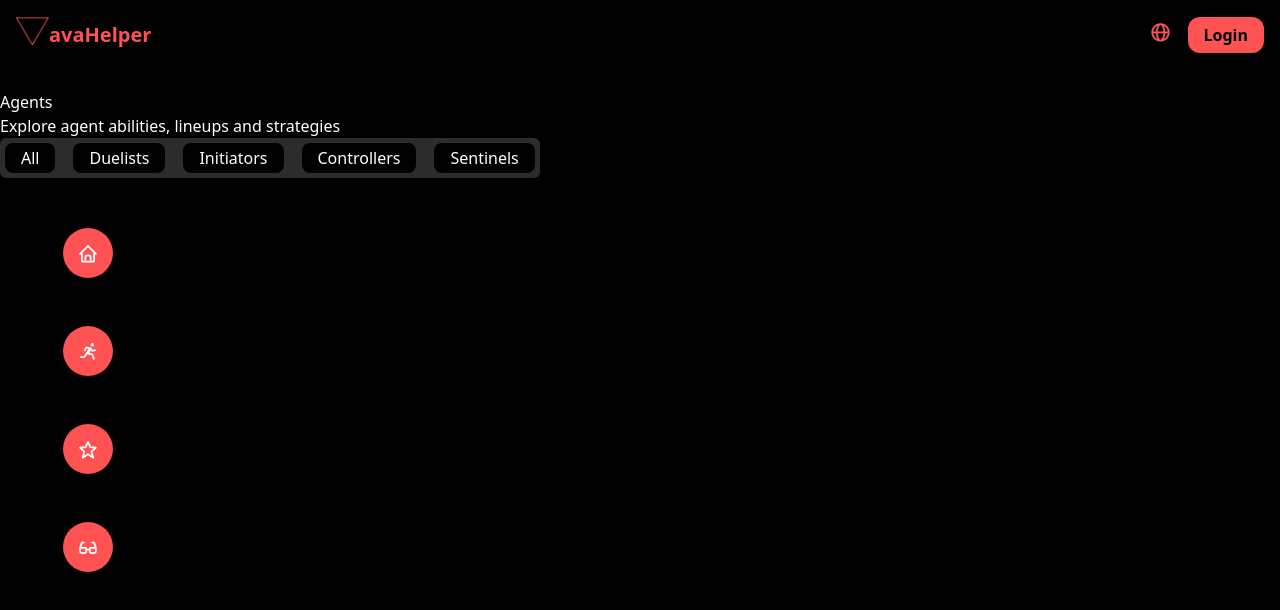
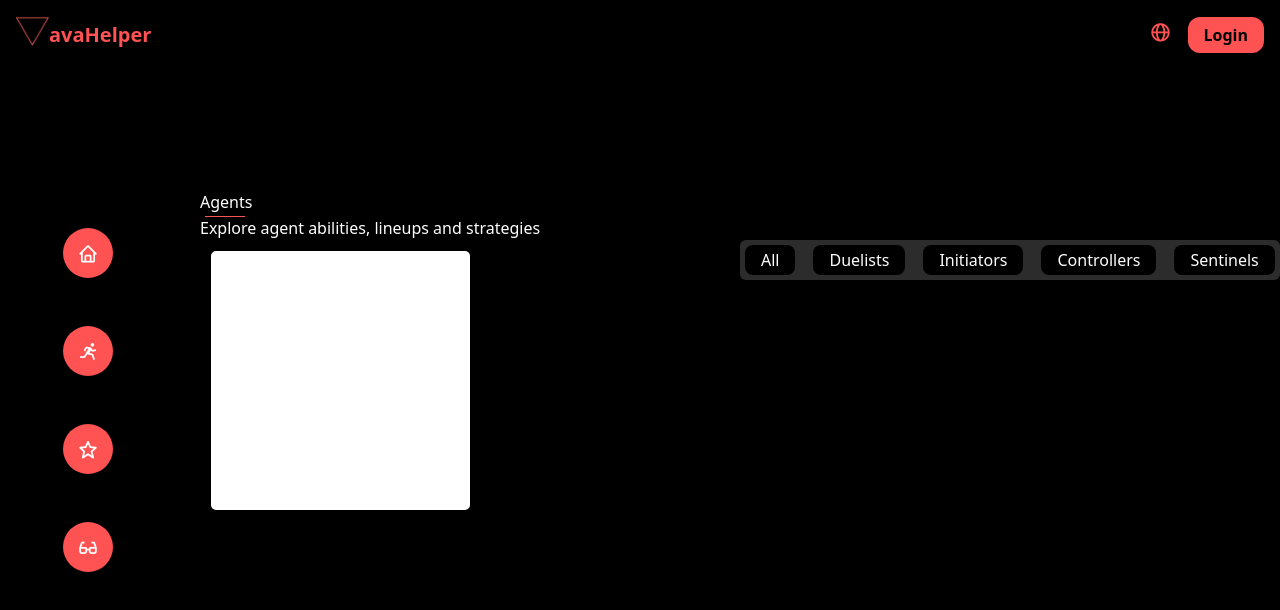
Before and after one commit to VavaHelper/Website, a Next.js app: page /skills in a window 1280 px wide. Shown: the top 610 px of the page. Built offline with nearby package versions, Linux system fonts and the light colour scheme; a web font is replaced by a local one.

Commit message:
Daily update of the Skills page (Agents Select)

```diff
--- a/src/app/skills/page.tsx
+++ b/src/app/skills/page.tsx
@@ -10,8 +10,16 @@ export default function Skills() {
             <Nav/>
             <SideBar/>
             <div className={styles.containersearch}>
-                <h1>Agents</h1>
-                <p className={styles.description}>Explore agent abilities, lineups and strategies</p>
+                <h1 className='text-[#FF5252]'>
+                    <span className={styles.title}> Agents </span>
+                </h1>
+
+                <span className= {styles.line}></span>
+
+                <p className={`py-4 ${styles.description}`}>
+                    Explore agent abilities, lineups and strategies
+                </p>
+
                 <div className={styles.filter}>
                     <button className={styles.button} type="button">All</button>
                     <button className={styles.button} type="button">Duelists</button>
@@ -19,6 +27,12 @@ export default function Skills() {
                     <button className={styles.button} type="button">Controllers</button>
                     <button className={styles.button} type="button">Sentinels</button>
                 </div>
+                <div className={styles.box}>
+                    <div className={styles.block}>
+                        <div className={styles.centered}></div>
+                    </div>
+                    <h1>Iso</h1>
+                </div>
             </div>
         </div>
     );
--- a/src/app/skills/skills.module.css
+++ b/src/app/skills/skills.module.css
@@ -1,3 +1,23 @@
+.containersearch {
+    margin-top: 100px;
+    margin-left: 200px;
+}
+
+.title {
+    display: inline-block;
+    padding-bottom: 2px;
+    position: relative;
+}
+
+.line {
+    display: inline-block;
+    position: absolute;
+    width: 40px;
+    height: 1px;
+    background-color: #FF5252;
+    margin-left: 5px;
+}
+
 .description{
     color: white;
 }
@@ -22,3 +42,36 @@
     border-radius: 8px;
     text-align: center;
 }
+
+.box{
+    width: 48%;
+    height: 0;
+    padding-bottom: 48%;
+    margin: 1%;
+    float: left;
+    position: relative;
+}
+
+.block{
+    position: absolute;
+    text-align: center;
+    background: white;
+    width: 50%;
+    height: 50%;
+    border-radius: 5px;
+}
+
+.block:before{
+    content: '';
+    display: inline-block;
+    height: 100%;
+    vertical-align: middle;
+    margin-right: -0.25em;
+}
+
+.centered{
+    display: inline-block;
+    vertical-align: middle;
+    width: 80%;
+    background-color: white;
+}
```
